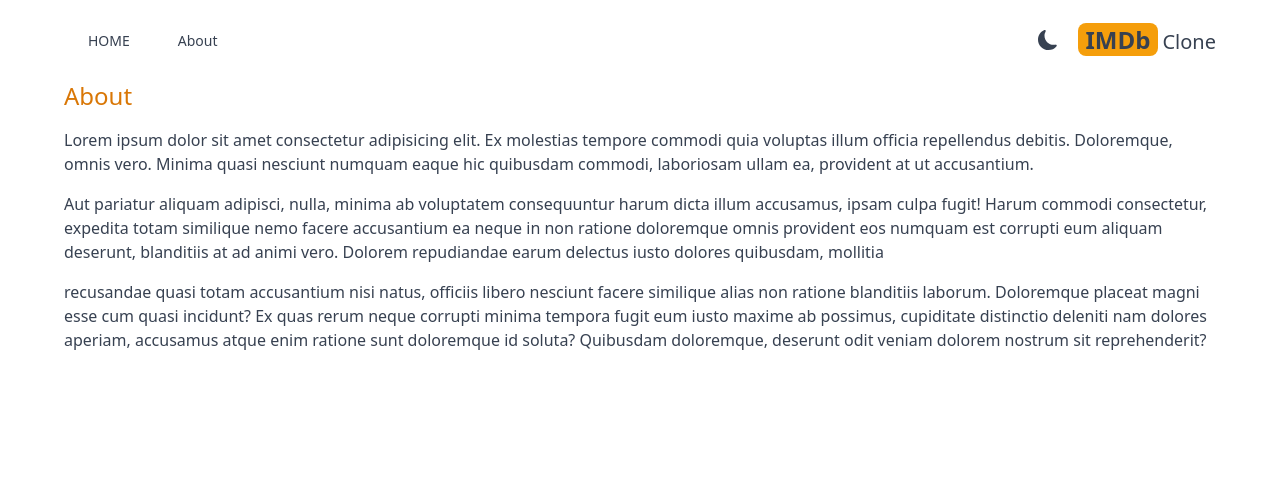
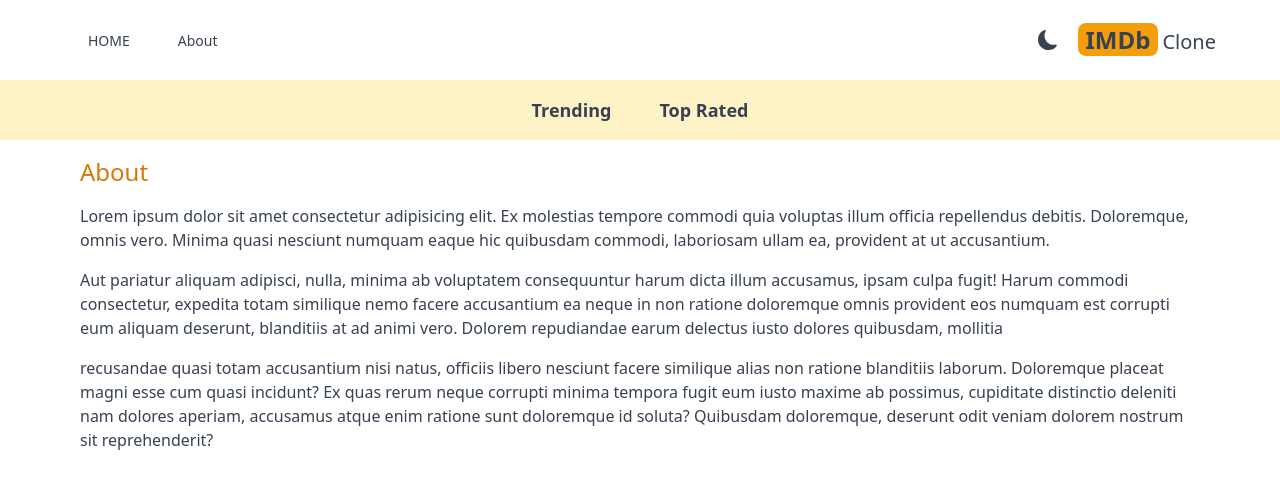
Before and after one commit to rakseng/imdb, a Next.js app: page /about in a window 1280 px wide. Shown: the top 484 px of the page. Built offline with nearby package versions, Linux system fonts and the light colour scheme.

Commit message:
create the navbar component

```diff
--- a/package.json
+++ b/package.json
@@ -11,7 +11,7 @@
   "dependencies": {
     "eslint": "8.38.0",
     "eslint-config-next": "13.3.0",
-    "next": "13.3.0",
+    "next": "^13.3.1-canary.4",
     "next-themes": "^0.2.1",
     "react": "18.2.0",
     "react-dom": "18.2.0",
--- a/src/app/about/page.jsx
+++ b/src/app/about/page.jsx
@@ -1,6 +1,6 @@
 const About = () => {
   return (
-    <div className='max-w-6xl mx-auto space-y-4'>
+    <div className='max-w-6xl mx-auto space-y-4 p-4'>
       <h1 className='text-2xl font-medium text-amber-600'>About</h1>
       <p>
         Lorem ipsum dolor sit amet consectetur adipisicing elit. Ex molestias
--- a/src/app/layout.jsx
+++ b/src/app/layout.jsx
@@ -1,6 +1,7 @@
 import Header from '@/components/Header';
 import './globals.css';
 import Providers from './Providers';
+import Navbar from '@/components/Navbar';
 
 export const metadata = {
   title: 'IMDb Clone',
@@ -15,6 +16,7 @@
           {/* Header */}
           <Header />
           {/* Navbar */}
+          <Navbar />
 
           {/* SearchBox */}
 
--- /dev/null
+++ b/src/components/Navbar.jsx
@@ -0,0 +1,12 @@
+import NavbarItem from "./NavbarItem";
+
+
+export default function Navbar() {
+  return (
+    <div className="flex justify-center dark:bg-gray-600 bg-amber-100 lg:text-lg p-4">
+      <NavbarItem title='Trending' param='fetchTrending'/>
+
+      <NavbarItem title='Top Rated' param='fetchTopRated'/>
+    </div>
+  )
+}
--- /dev/null
+++ b/src/components/NavbarItem.jsx
@@ -0,0 +1,20 @@
+'use client';
+import Link from 'next/link';
+import { useSearchParams } from 'next/navigation';
+
+export default function NavbarItem({ title, param }) {
+  const searchParams = useSearchParams();
+  const genre = searchParams.get('genre');
+  return (
+    <div>
+      <Link
+        className={`m-4 hover:text-amber-600 font-semibold p-2 ${
+          genre && genre === param && 'underline underline-offset-8 decoration-4 decoration-amber-500 rounded-lg'
+        }`}
+        href={`/?genre=${param}`}
+      >
+        {title}
+      </Link>
+    </div>
+  );
+}
```
Also changed, not shown: 1 other file (tests, documents, lock files or other folders).
